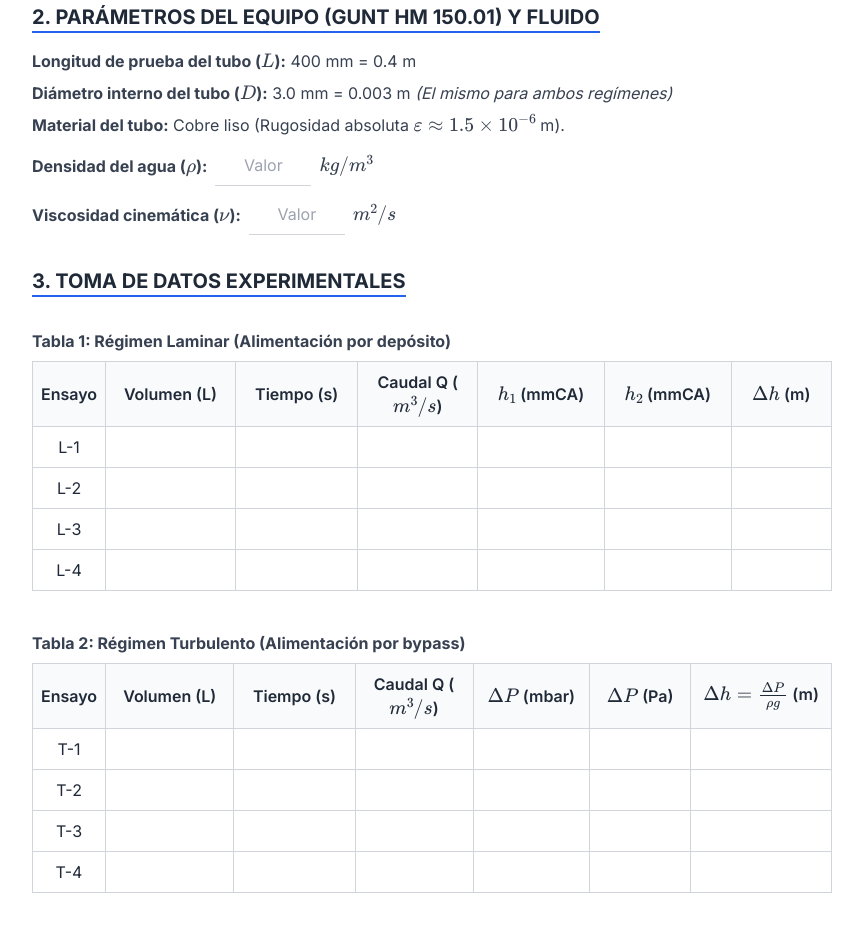
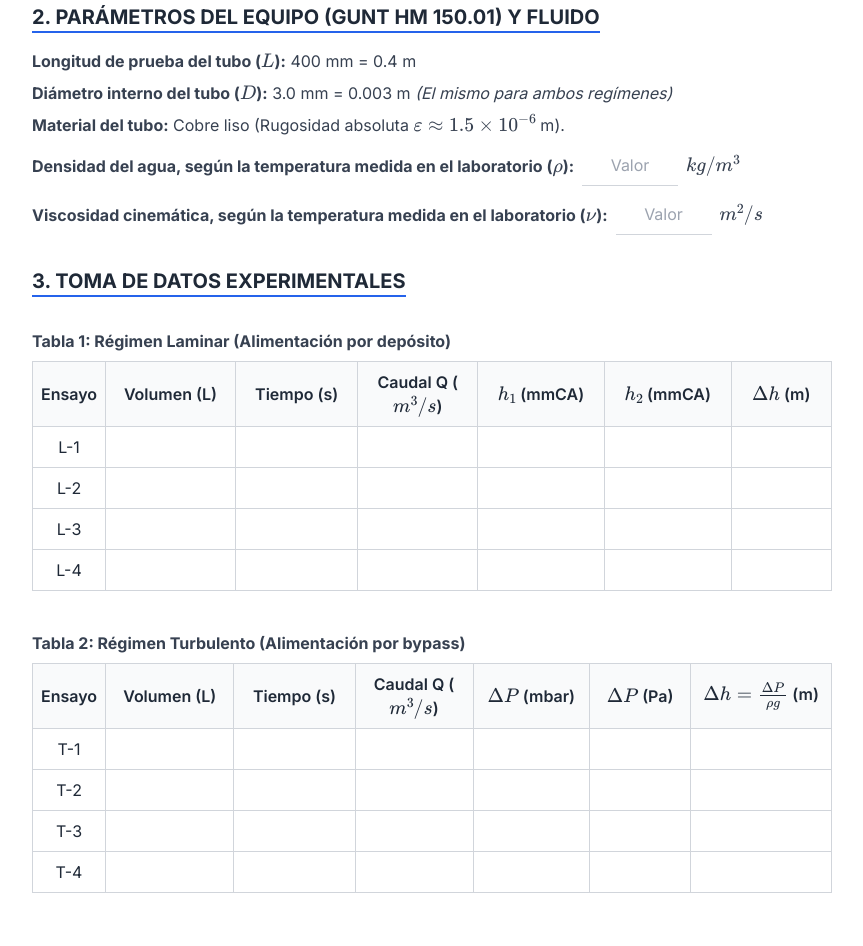
Before and after one commit to Juansanher25/EnergyLossLab, a plain HTML site: page index.html in a window 1280 px wide. Shown: the part 1008-1954 px from the top of the page, without its empty margins (208-1071 px from the left). Drawn offline with nearby package versions, Linux system fonts and the light colour scheme.

Commit message:
index.html

```diff
--- a/index.html
+++ b/index.html
@@ -118,11 +118,11 @@
                 <li><strong>Diámetro interno del tubo (\(D\)):</strong> 3.0 mm = 0.003 m <em>(El mismo para ambos regímenes)</em></li>
                 <li><strong>Material del tubo:</strong> Cobre liso (Rugosidad absoluta \(\varepsilon \approx 1.5 \times 10^{-6}\) m).</li>
                 <li class="flex items-center gap-2">
-                    <strong>Densidad del agua (\(\rho\)):</strong>
+                    <strong>Densidad del agua, según la temperatura medida en el laboratorio (\(\rho\)):</strong>
                     <input type="text" class="input-field w-24 text-center border-b border-t-0 border-l-0 border-r-0 rounded-none bg-transparent" placeholder="Valor"> \(kg/m^3\)
                 </li>
                 <li class="flex items-center gap-2">
-                    <strong>Viscosidad cinemática (\(\nu\)):</strong>
+                    <strong>Viscosidad cinemática, según la temperatura medida en el laboratorio (\(\nu\)):</strong>
                     <input type="text" class="input-field w-24 text-center border-b border-t-0 border-l-0 border-r-0 rounded-none bg-transparent" placeholder="Valor"> \(m^2/s\)
                 </li>
             </ul>
```
